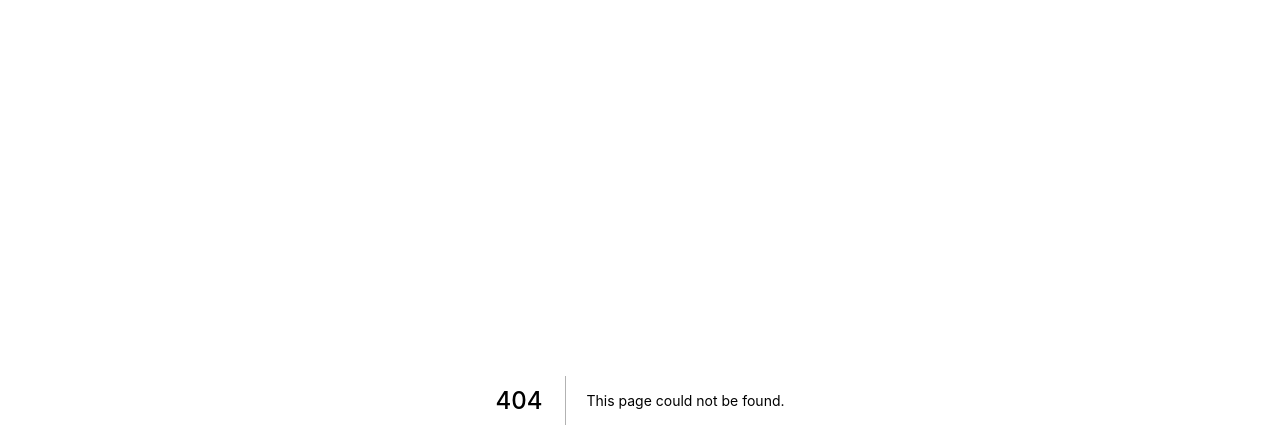
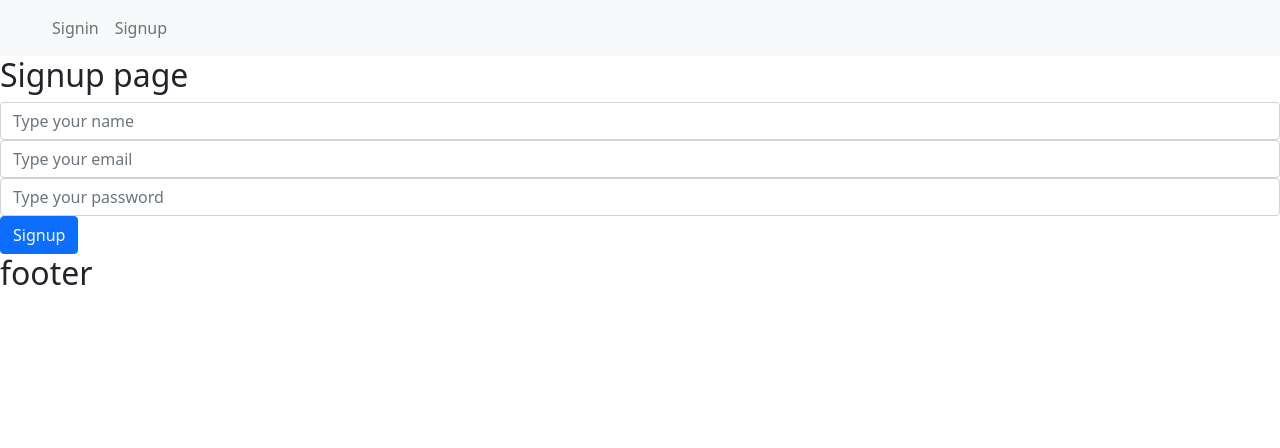
Before and after one commit to christophermontero/multiuser-blogging-front, a Next.js app: page /signup in a window 1280 px wide. Before the commit this address had no page. Shown: the top 448 px of the page. Built offline with nearby package versions, Linux system fonts and the light colour scheme.

Commit message:
feat(client): call API to signup a new user

```diff
--- /dev/null
+++ b/actions/auth.js
@@ -0,0 +1,19 @@
+import fetch from 'isomorphic-fetch';
+import { API } from '../config';
+
+export const signup = (user) => {
+  const fetchOpt = {
+    method: 'POST',
+    headers: {
+      Accept: 'application/json',
+      'Content-Type': 'application/json'
+    },
+    body: JSON.stringify(user)
+  };
+  console.log(fetchOpt.body);
+  return fetch(`${API}/auth/signup`, fetchOpt)
+    .then((response) => {
+      return response.json();
+    })
+    .catch((err) => console.log(err));
+};
--- a/components/Header.js
+++ b/components/Header.js
@@ -31,8 +31,8 @@ const Header = () => {
               </Link>
             </NavItem>
             <NavItem>
-              <Link href="/signout">
-                <NavLink>Signout</NavLink>
+              <Link href="/signup">
+                <NavLink>Signup</NavLink>
               </Link>
             </NavItem>
           </Nav>
--- /dev/null
+++ b/components/auth/SignupComponent.js
@@ -0,0 +1,92 @@
+import { useState } from 'react';
+import { signup } from '../../actions/auth';
+
+const SignupComponent = () => {
+  const [user, setUser] = useState({
+    name: '',
+    email: '',
+    password: '',
+    error: '',
+    message: '',
+    loading: false,
+    showForm: true
+  });
+
+  const { name, email, password, error, loading, message, showForm } = user;
+
+  const handleSubmit = (e) => {
+    e.preventDefault();
+    console.table({ name, email, password, error, message, loading, showForm });
+    setUser({ ...user, loading: true, error: false });
+    const u = { name, email, password };
+    signup(u).then((data) => {
+      if (data.error) {
+        setUser({
+          ...user,
+          error: data.error,
+          loading: false
+        });
+      } else {
+        setUser({
+          ...user,
+          name: '',
+          email: '',
+          password: '',
+          error: '',
+          loading: false,
+          message: data.message,
+          showForm: false
+        });
+      }
+    });
+  };
+
+  const handleChange = (attr) => (e) => {
+    setUser({
+      ...user,
+      error: false,
+      [attr]: e.target.value
+    });
+  };
+
+  const signupForm = () => {
+    return (
+      <form onSubmit={handleSubmit}>
+        <div className="form-group">
+          <input
+            value={name}
+            onChange={handleChange('name')}
+            type="text"
+            className="form-control"
+            placeholder="Type your name"
+          />
+        </div>
+        <div className="form-group">
+          <input
+            value={email}
+            onChange={handleChange('email')}
+            type="email"
+            className="form-control"
+            placeholder="Type your email"
+          />
+        </div>
+        <div className="form-group">
+          <input
+            value={password}
+            onChange={handleChange('password')}
+            type="password"
+            className="form-control"
+            placeholder="Type your password"
+          />
+        </div>
+        <div>
+          <button className="btn btn-primary">Signup</button>
+        </div>
+      </form>
+    );
+  };
+
+  return <>{signupForm()}</>;
+};
+
+export default SignupComponent;
--- a/config.js
+++ b/config.js
@@ -3,6 +3,6 @@ const { publicRuntimeConfig } = getConfig();
 
 export const API = publicRuntimeConfig.PRODUCTION
   ? 'https://multiuserblog.com'
-  : 'http://localhost:8000';
+  : 'http://localhost:8000/api/v1';
 
 export const APP_NAME = publicRuntimeConfig.APP_NAME;
--- a/package.json
+++ b/package.json
@@ -22,7 +22,9 @@
   "homepage": "https://github.com/christophermontero/multiuser-blogging-front#readme",
   "dependencies": {
     "bootstrap": "^5.1.3",
+    "isomorphic-fetch": "^3.0.0",
     "next": "^12.1.6",
+    "node-fetch": "^3.2.6",
     "react": "^18.1.0",
     "react-dom": "^18.1.0",
     "reactstrap": "^9.0.3"
--- a/pages/signout.js
+++ b/pages/signout.js
@@ -1,11 +1,11 @@
 import Layout from '../components/Layout';
 
-const Signout = () => {
+const Signup = () => {
   return (
     <Layout>
-      <h2>Signout page</h2>
+      <h2>Signup page</h2>
     </Layout>
   );
 };
 
-export default Signout;
+export default Signup;
--- /dev/null
+++ b/pages/signup.js
@@ -0,0 +1,13 @@
+import Layout from '../components/Layout';
+import SignupComponent from '../components/auth/SignupComponent';
+
+const Signout = () => {
+  return (
+    <Layout>
+      <h2>Signup page</h2>
+      <SignupComponent />
+    </Layout>
+  );
+};
+
+export default Signout;
```
Also changed, not shown: 1 other file (tests, documents, lock files or other folders).
